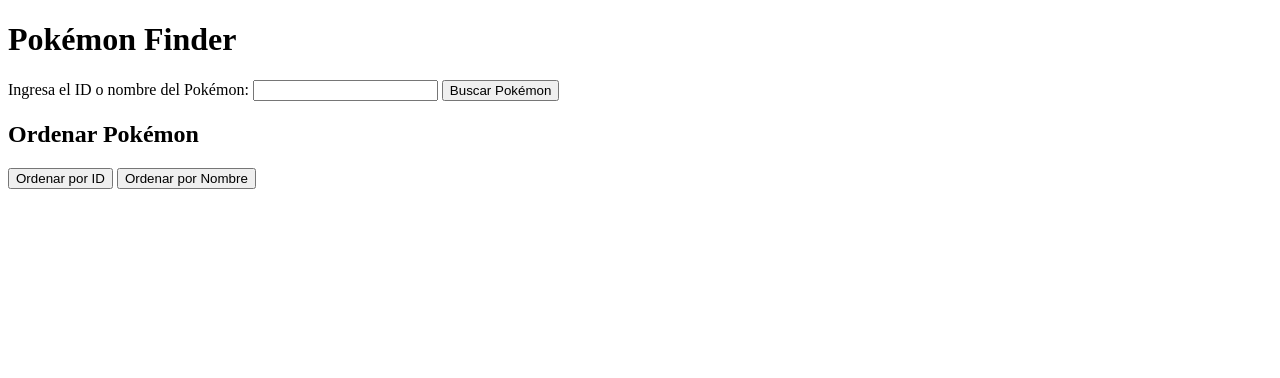
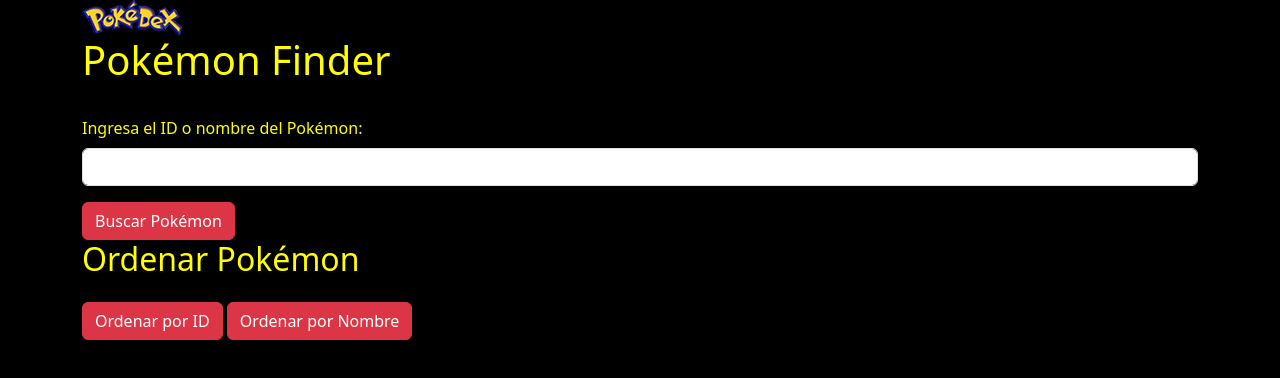
Before and after one commit to walterpacheco/ABP-AE4, a website built with webpack: page index.html in a window 1280 px wide. Built offline with nearby package versions, Linux system fonts and the light colour scheme.

Commit message:
Se incorpora estilos e imagines

```diff
--- a/assets/css/styles.css
+++ b/assets/css/styles.css
@@ -1,3 +1,8 @@
+body{
+    background-color: black !important;
+    color: yellow !important;
+}
+
 #resultados {
     display: block;
     visibility: visible;
--- a/index.html
+++ b/index.html
@@ -1,24 +1,38 @@
 <!DOCTYPE html>
 <html lang="es">
+
 <head>
     <meta charset="UTF-8">
+    <link rel="stylesheet" href="./assets/css/styles.css">
+    <link href="https://cdn.jsdelivr.net/npm/bootstrap@5.3.3/dist/css/bootstrap.min.css" rel="stylesheet"
+        integrity="sha384-QWTKZyjpPEjISv5WaRU9OFeRpok6YctnYmDr5pNlyT2bRjXh0JMhjY6hW+ALEwIH" crossorigin="anonymous">
     <title>Pokémon Finder</title>
-    <link rel="stylesheet" href="./assets/css/styles.css">
 </head>
+
 <body>
-    <h1>Pokémon Finder</h1>
+    <div class="container">
+        <a href="#index.html">
+            <img src="/assets/css/img/logo.png" alt="logo de Pokémon">
+        </a>
+        <h1>Pokémon Finder</h1>
+        <br>
 
-    <label for="criterio">Ingresa el ID o nombre del Pokémon:</label>
-    <input type="text" id="criterio">
-    <button id="buscarBtn">Buscar Pokémon</button>
+        <label class="form-label" for="criterio">Ingresa el ID o nombre del Pokémon:</label>
+        <input class="form-control" type="text" id="criterio">
+        <button class="btn btn-danger mt-3" id="buscarBtn">Buscar Pokémon</button>
 
-    <h2>Ordenar Pokémon</h2>
-    <button id="ordenarPorId">Ordenar por ID</button>
-    <button id="ordenarPorNombre">Ordenar por Nombre</button>
+        <h2>Ordenar Pokémon</h2>
+        <button class="btn btn-danger mt-3" id="ordenarPorId">Ordenar por ID</button>
+        <button class="btn btn-danger mt-3" id="ordenarPorNombre">Ordenar por Nombre</button>
 
-    <!-- Div donde se mostrarán los resultados -->
-    <div id="resultados"></div>
+        <!-- Div donde se mostrarán los resultados -->
+        <div id="resultados"></div>
+    </div>
 
     <script src="./dist/bundle.js"></script>
+    <script src="https://cdn.jsdelivr.net/npm/bootstrap@5.3.3/dist/js/bootstrap.bundle.min.js"
+        integrity="sha384-YvpcrYf0tY3lHB60NNkmXc5s9fDVZLESaAA55NDzOxhy9GkcIdslK1eN7N6jIeHz"
+        crossorigin="anonymous"></script>
 </body>
+
 </html>
```
Also changed, not shown: assets/css/img/logo.png (added), dist/bundle.js, 1 other file.
